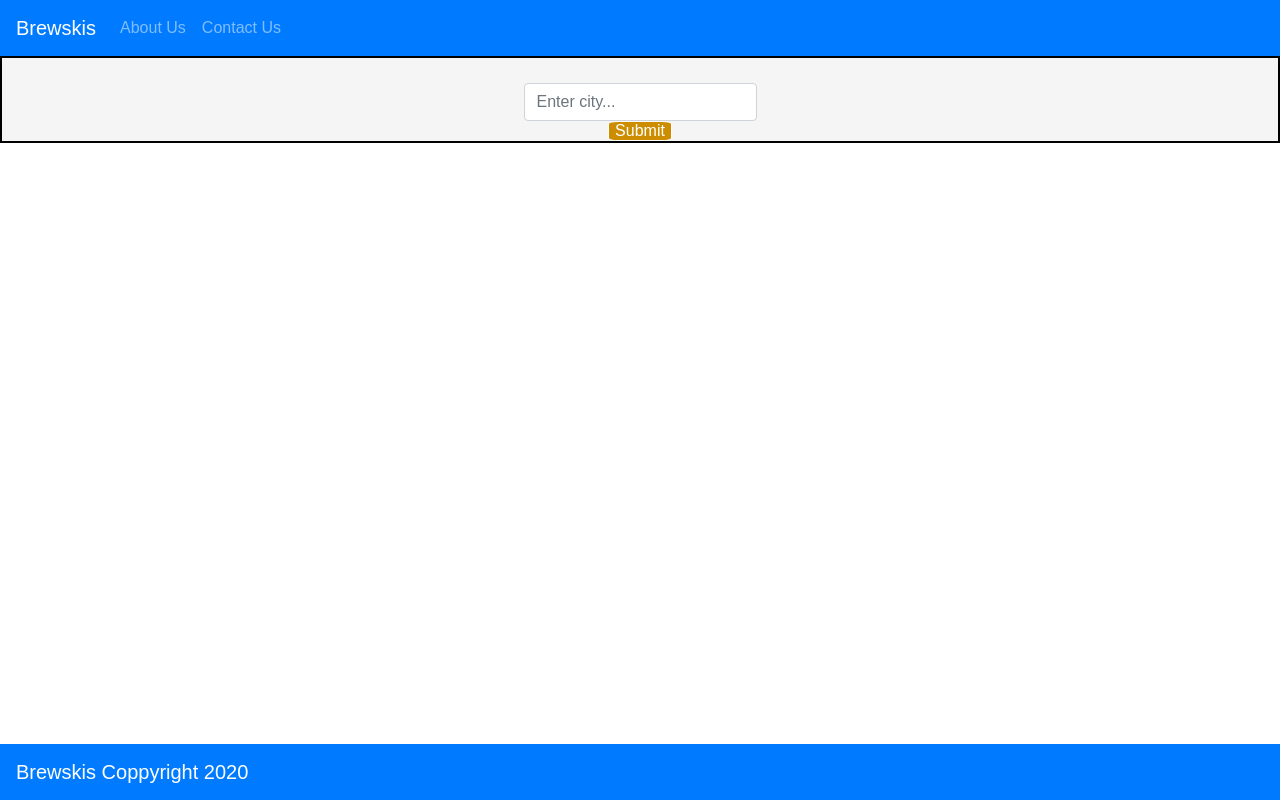
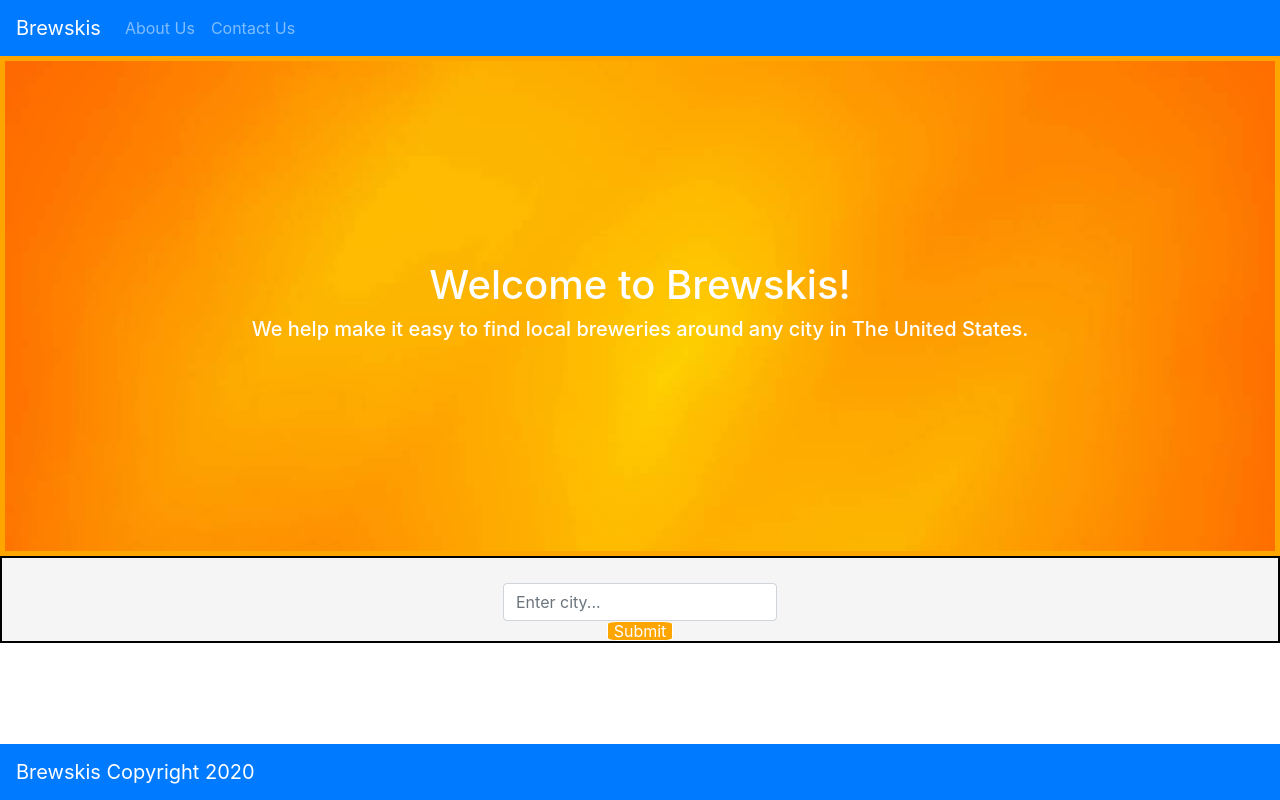
Before and after one commit to wyncode/C37_midterm_albert_michael_robert, a React (Create React App) app in the folder client/: page / in a window 1280 px wide. Built offline with nearby package versions, Linux system fonts and the light colour scheme; the HTML template or start-up script is replaced by a standard one.

Commit message:
worked on info nav,foot, intro div

```diff
--- a/client/src/App.jsx
+++ b/client/src/App.jsx
@@ -2,7 +2,8 @@ import React from 'react';
 import { AppContextProvider } from './context/AppContext';
 import './assets/styles/styles.css';
 import './App.css';
-import Brewskis from './components/Brewskis';
+import IntroInfo from './components/IntroInfo';
+import SearchForm from './components/SearchForm';
 import Nbar from './components/Nbar';
 import Footer from './components/Footer';
 
@@ -10,7 +11,8 @@ const App = () => {
   return (
     <AppContextProvider>
       <Nbar />
-      <Brewskis />
+      <IntroInfo />
+      <SearchForm />
       <Footer />
     </AppContextProvider>
   );
--- /dev/null
+++ b/client/src/assets/styles/introdiv.css
@@ -0,0 +1,13 @@
+.intro-div {
+  height: 500px;
+  background-image: url('../images/searchimg2.jpg');
+  background-repeat: no-repeat;
+  background-size: cover;
+  border: 5px solid orange;
+}
+
+.welcome {
+  text-align: center;
+  color: white;
+  margin-top: 200px;
+}
--- a/client/src/assets/styles/styles.css
+++ b/client/src/assets/styles/styles.css
@@ -1,9 +1,10 @@
 * {
-  font-family: Arial, Helvetica, sans-serif;
+  font-family: -apple-system, BlinkMacSystemFont, 'Segoe UI', Roboto, Oxygen,
+    Ubuntu, Cantarell, 'Open Sans', 'Helvetica Neue', sans-serif;
 }
 
 .button-search {
-  background-color: #cc8d00;
+  background-color: orange;
   color: white;
   border: 1px solid white;
   border-radius: 15%;
--- a/client/src/components/Footer.jsx
+++ b/client/src/components/Footer.jsx
@@ -4,7 +4,7 @@ import { Navbar } from 'react-bootstrap';
 const Footer = () => {
   return (
     <Navbar fixed="bottom" expand="lg" variant="dark" bg="primary">
-      <Navbar.Brand href="#">Brewskis Coppyright 2020</Navbar.Brand>
+      <Navbar.Brand href="#">Brewskis Copyright 2020</Navbar.Brand>
     </Navbar>
   );
 };
--- /dev/null
+++ b/client/src/components/IntroInfo.jsx
@@ -0,0 +1,18 @@
+import React, { useState } from 'react';
+import '../assets/styles/introdiv.css';
+
+const IntroDiv = () => {
+  return (
+    <div className="intro-div">
+      <div className="welcome">
+        <h1> Welcome to Brewskis!</h1>
+        <h5>
+          We help make it easy to find local breweries around any city in The
+          United States.
+        </h5>
+      </div>
+    </div>
+  );
+};
+
+export default IntroDiv;
--- /dev/null
+++ b/client/src/components/SearchForm.jsx
@@ -0,0 +1,33 @@
+import React, { useState } from 'react';
+
+const Brewskis = () => {
+  const [breweries, setBreweries] = useState([]);
+  const [search, setSearch] = useState('');
+  const handleSubmit = (event) => {
+    event.preventDefault();
+    fetch(`/api/brewskis?search=${search}`)
+      .then((data) => {
+        return data.json();
+      })
+      .then((res) => {
+        setBreweries(res);
+      });
+  };
+  return (
+    <div className="forum-div">
+      <form className="search-input" onSubmit={handleSubmit}>
+        <input
+          placeholder="Enter city..."
+          type="text"
+          onChange={(event) => setSearch(event.target.value)}
+          className="form-control"
+        />
+        <button style={{ marginLeft: 'auto' }} className="button-search">
+          Submit
+        </button>
+      </form>
+    </div>
+  );
+};
+
+export default Brewskis;
```
Also changed, not shown: client/src/assets/images/searchimg2.jpg, client/src/assets/images/searchimg3.jpg (added).
